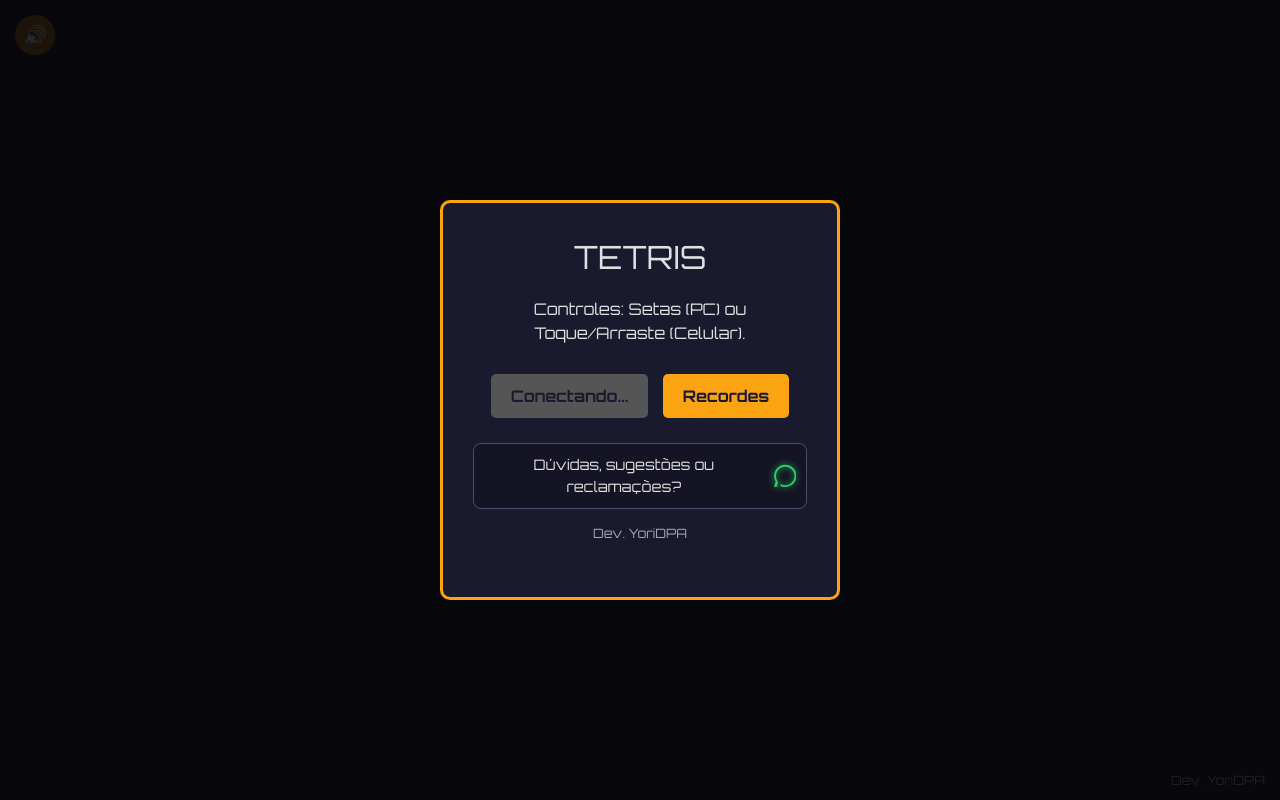
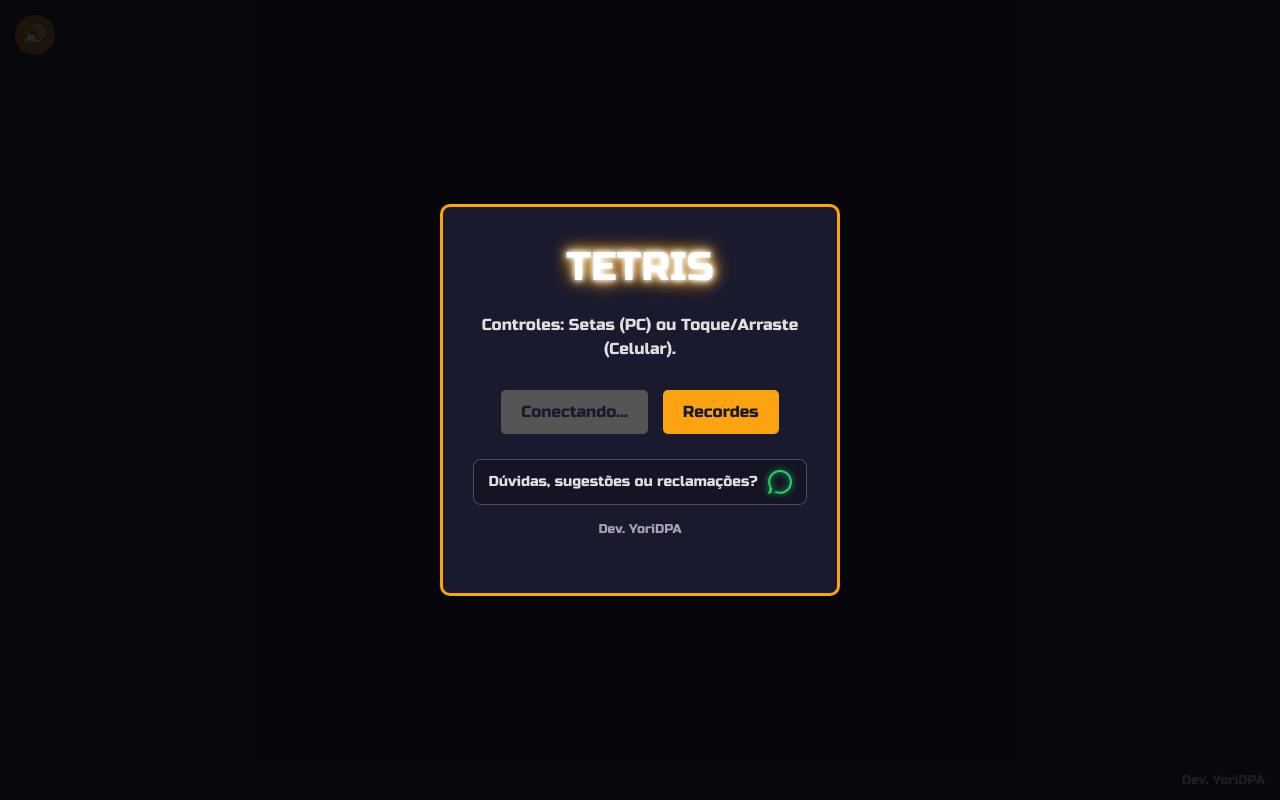
Before and after one commit to YoriDPA/YoriDPA-Tetris, a plain HTML site: page index.html in a window 1280 px wide. Drawn offline with nearby package versions, Linux system fonts and the light colour scheme; no server answers.

Commit message:
Update index.html
Mudanças na fontes das letrar do jogo

```diff
--- a/index.html
+++ b/index.html
@@ -11,7 +11,9 @@
         html, body {
             margin: 0; padding: 0; width: 100%; height: 100%;
             overflow: hidden; background-color: #1a1a2e; color: #e0e0e0;
-            font-family: 'Orbitron', sans-serif; touch-action: none;
+            /* --- FONTE ATUALIZADA --- */
+            font-family: 'Russo One', sans-serif;
+            touch-action: none;
         }
         #game-container {
             display: flex; justify-content: center; align-items: center;
@@ -30,12 +32,18 @@
             border: 3px solid #fca311; text-align: center; max-width: 90%;
             width: 400px;
         }
-        .modal-content h1 { font-size: 2rem; margin-bottom: 1rem; }
+        .modal-content h1 {
+            font-size: 2.5rem;
+            margin-bottom: 1rem;
+            color: #fff;
+            /* --- EFEITO NEON --- */
+            text-shadow: 0 0 5px #fff, 0 0 10px #fff, 0 0 15px #fca311, 0 0 20px #fca311;
+        }
         .modal-content p { font-size: 1rem; margin-bottom: 1.5rem; }
         .modal-content button {
             background-color: #fca311; color: #1a1a2e; padding: 10px 20px;
-            border: none; border-radius: 5px; font-family: 'Orbitron', sans-serif;
-            font-weight: 700; font-size: 1rem; cursor: pointer;
+            border: none; border-radius: 5px; font-family: 'Russo One', sans-serif;
+            font-size: 1rem; cursor: pointer;
             transition: background-color 0.2s; margin: 5px;
         }
         .modal-content button:hover { background-color: #ffc300; }
@@ -43,7 +51,7 @@
         #score-popup {
             position: absolute; top: 30px; background-color: rgba(252, 163, 17, 0.85);
             color: #1a1a2e; padding: 10px 25px; border-radius: 20px;
-            font-size: 1.2rem; font-weight: 700; z-index: 10;
+            font-size: 1.2rem; z-index: 10;
             pointer-events: none; opacity: 0; transition: opacity 0.5s ease-in-out;
         }
         #score-popup.show { opacity: 1; }
@@ -70,7 +78,7 @@
         #player-name-input {
             background-color: #0f0f1a; border: 2px solid #4a4e69; color: white;
             padding: 8px; border-radius: 5px; text-align: center;
-            font-family: 'Orbitron', sans-serif; margin-bottom: 10px;
+            font-family: 'Russo One', sans-serif; margin-bottom: 10px;
         }
         #mute-button {
             position: absolute; top: 15px; left: 15px;
@@ -111,7 +119,8 @@
     </style>
     <link rel="preconnect" href="https://fonts.googleapis.com">
     <link rel="preconnect" href="https://fonts.gstatic.com" crossorigin>
-    <link href="https://fonts.googleapis.com/css2?family=Orbitron:wght@400;700&display=swap" rel="stylesheet">
+    <!-- --- FONTE ATUALIZADA --- -->
+    <link href="https://fonts.googleapis.com/css2?family=Russo+One&display=swap" rel="stylesheet">
 </head>
 <body>
 
```
